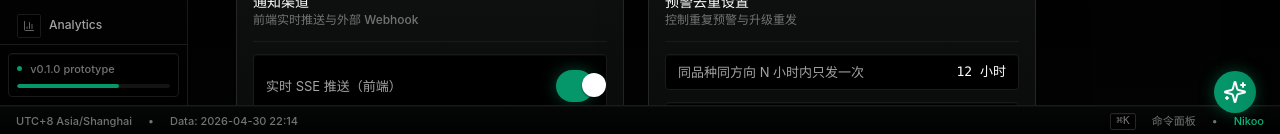
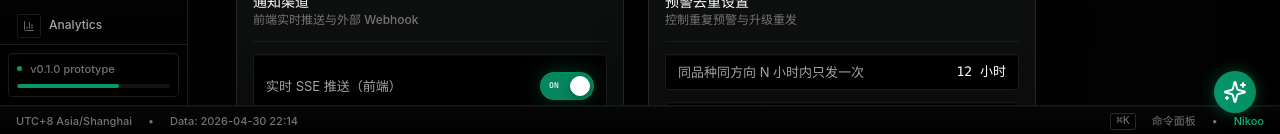
Before and after one commit to wukong930/Zeus, a Next.js app in the folder frontend/: page /settings in a window 1280 px wide. Shown: the part 663-797 px from the top of the page. Built offline with nearby package versions, Linux system fonts and the light colour scheme.

Commit message:
Replace settings toggle component

```diff
--- a/frontend/src/app/settings/page.tsx
+++ b/frontend/src/app/settings/page.tsx
@@ -117,24 +117,63 @@ function Toggle({ label, enabled = false }: { label: string; enabled?: boolean }
   return (
     <div className="flex min-h-10 items-center justify-between rounded-sm border border-border-subtle bg-bg-base px-3 py-2 shadow-inner-panel">
       <span className="text-text-secondary">{label}</span>
+      <SwitchControl
+        checked={checked}
+        label={label}
+        onToggle={() => setChecked((current) => !current)}
+      />
+    </div>
+  );
+}
+
+function SwitchControl({
+  checked,
+  label,
+  onToggle,
+}: {
+  checked: boolean;
+  label: string;
+  onToggle: () => void;
+}) {
+  return (
     <button
       type="button"
-        aria-pressed={checked}
+      role="switch"
+      aria-checked={checked}
       aria-label={label}
-        onClick={() => setChecked((current) => !current)}
+      onClick={onToggle}
       className={cn(
-          "relative h-6 w-11 shrink-0 rounded-full border transition-colors focus-visible:shadow-focus-ring focus-visible:outline-none",
-          checked ? "border-brand-emerald/45 bg-brand-emerald shadow-glow-emerald" : "border-border-default bg-bg-surface-raised"
+        "relative inline-flex h-[28px] w-[54px] shrink-0 items-center rounded-full border p-[3px] transition-all duration-200 focus-visible:shadow-focus-ring focus-visible:outline-none",
+        checked
+          ? "border-brand-emerald/55 bg-brand-emerald/90 shadow-[0_0_22px_rgba(16,185,129,0.28)]"
+          : "border-border-default bg-[linear-gradient(180deg,rgba(31,31,31,0.95),rgba(8,8,8,0.98))]"
       )}
     >
       <span
         className={cn(
-            "absolute left-0.5 top-0.5 h-5 w-5 rounded-full bg-white shadow-sm transition-transform",
-            checked ? "translate-x-5" : "translate-x-0"
+          "absolute left-[8px] font-mono text-[8px] font-semibold leading-none tracking-wide text-white/80 transition-opacity",
+          checked ? "opacity-100" : "opacity-0"
+        )}
+      >
+        ON
+      </span>
+      <span
+        className={cn(
+          "absolute right-[6px] font-mono text-[8px] font-semibold leading-none tracking-wide text-text-muted transition-opacity",
+          checked ? "opacity-0" : "opacity-100"
+        )}
+      >
+        OFF
+      </span>
+      <span
+        className={cn(
+          "relative z-10 h-[20px] w-[20px] rounded-full border transition-transform duration-200",
+          checked
+            ? "translate-x-[26px] border-white bg-white shadow-[0_4px_12px_rgba(0,0,0,0.32)]"
+            : "translate-x-0 border-border-strong bg-text-secondary shadow-[0_3px_10px_rgba(0,0,0,0.45)]"
         )}
       />
     </button>
-    </div>
   );
 }
 
```
Lines whose indentation alone changed are shown as unchanged.
